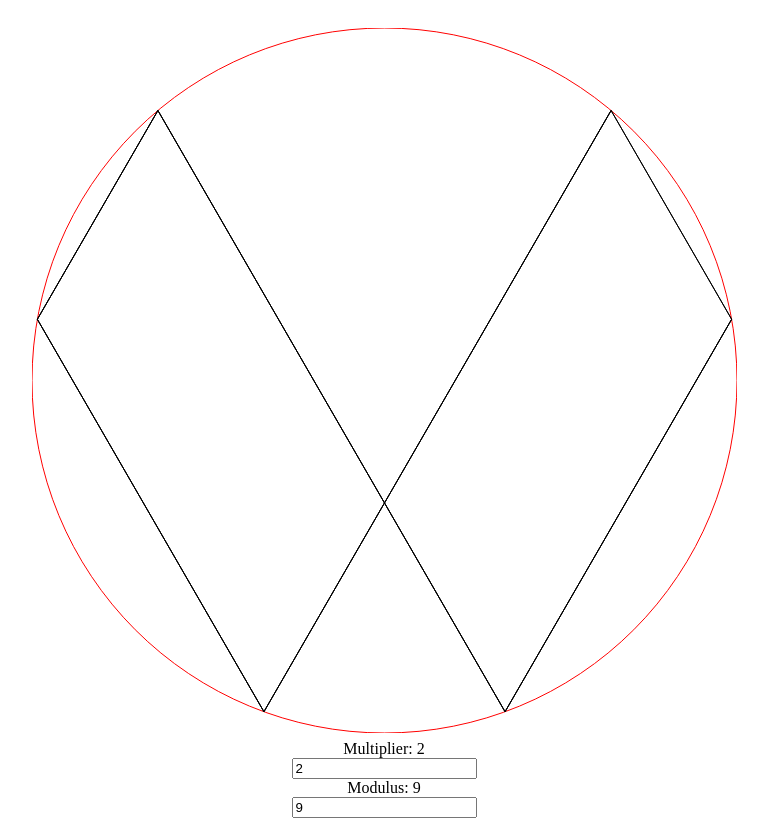
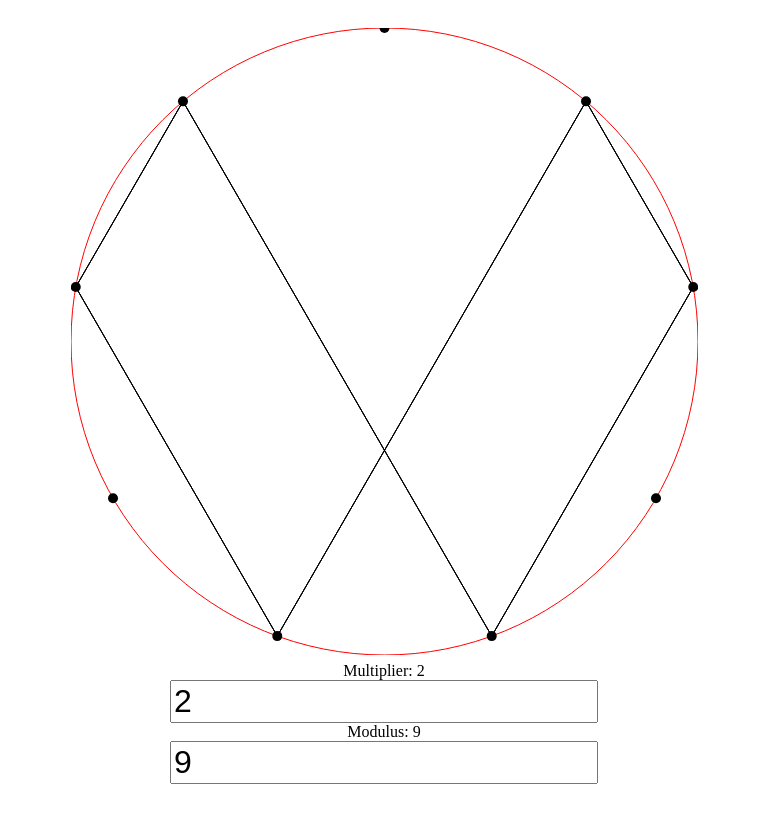
Before and after one commit to conradludgate/vertex, a plain HTML site: page index.html in a window 1280 px wide. Shown: the whole page, without its empty margins (256-1024 px from the left). Drawn offline with Linux system fonts and the light colour scheme.

Commit message:
add circles

```diff
--- a/index.html
+++ b/index.html
@@ -14,6 +14,10 @@
             height: 95%;
             aspect-ratio: 1;
         }
+
+        input {
+            font-size: 32px;
+        }
     </style>
 </head>
 <body>
@@ -25,7 +29,7 @@
     <script>
         function* vertex(n, m) {
             let x = 1;
-            for (let i = 0; i < n * m; i++) {
+            for (let i = 0; i < (n * m); i++) {
                 x *= n;
                 x %= m;
                 yield x;
@@ -38,7 +42,7 @@
 
         function setSize() {
             let s = Math.min(content.clientWidth, content.clientHeight);
-            let wh = Math.floor(s * 0.90);
+            let wh = Math.floor(s * 0.80);
             canvas.width = wh;
             canvas.height = wh;
             canvas.style.width = wh;
@@ -68,22 +72,26 @@
             ctx.arc(w2, h2, w2, 0, 2 * Math.PI);
             ctx.strokeStyle = "red";
             ctx.stroke();
+            ctx.strokeStyle = "black";
 
             let points = new Array(m);
             for (let i = 0; i < m; i++) {
                 let theta = i / m * circle - quarter;
                 points[i] = {x: w2 + w2 * Math.cos(theta), y: h2 + h2 * Math.sin(theta)};
+
+                ctx.beginPath();
+                ctx.arc(points[i].x, points[i].y, 5, 0, 2 * Math.PI);
+                ctx.fill();
             }
 
+            ctx.beginPath();
             ctx.moveTo(points[1].x, points[1].y);
-            ctx.beginPath();
 
             let gen = vertex(n, m);
             for(let v of gen) {
                 ctx.lineTo(points[v].x, points[v].y)
             }
 
-            ctx.strokeStyle = "black";
             ctx.stroke()
         }
 
```
